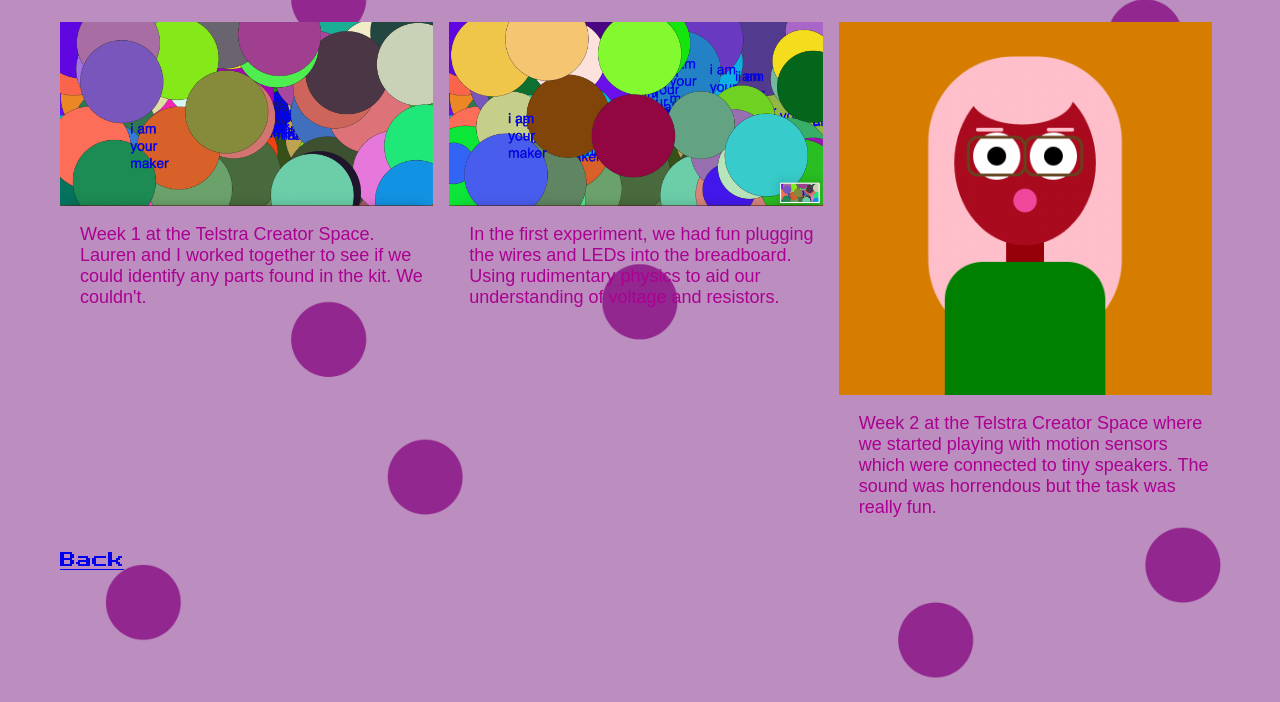
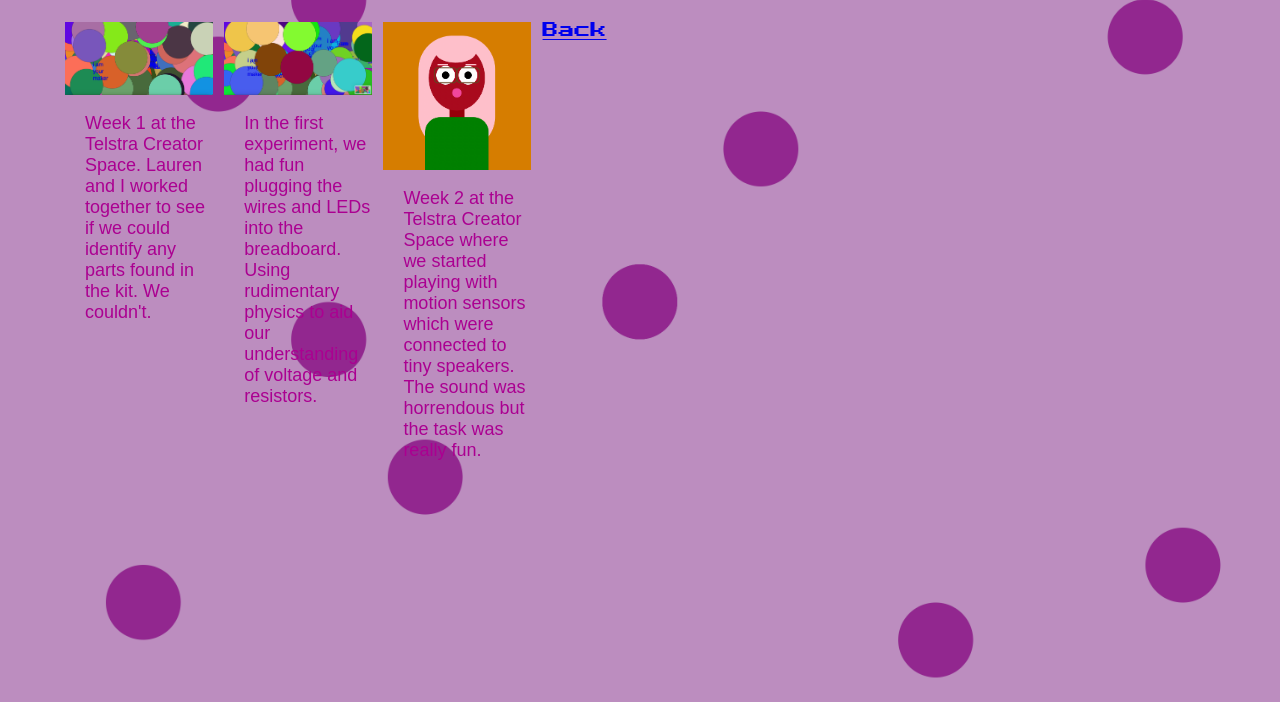
Before and after one commit to nlengauer/Workbook_B, a plain HTML site: page p5js.html in a window 1280 px wide. Shown: the part 98-800 px from the top of the page. Drawn offline with Linux system fonts and the light colour scheme.

Commit message:
Add files via upload

```diff
--- a/p5js.html
+++ b/p5js.html
@@ -68,8 +68,22 @@
       color: #ab0091;
     }
 
-
-
+      .gallery {
+      display: flex;
+      overflow-x: clip;
+      padding-left: 5px;
+      padding-right: 5px;
+      scrollbar-width: none;
+      gap: 0.7rem;
+      padding-bottom: 0.1rem;
+      scroll-snap-type: x mandatory;
+      scroll-snap-type: y mandatory;
+    }
+    .gallery > * {
+      flex: 0 0 148px;
+      aspect-ratio: auto;
+      scroll-snap-align: start;
+    }
 
   </style>
 </head>
```
